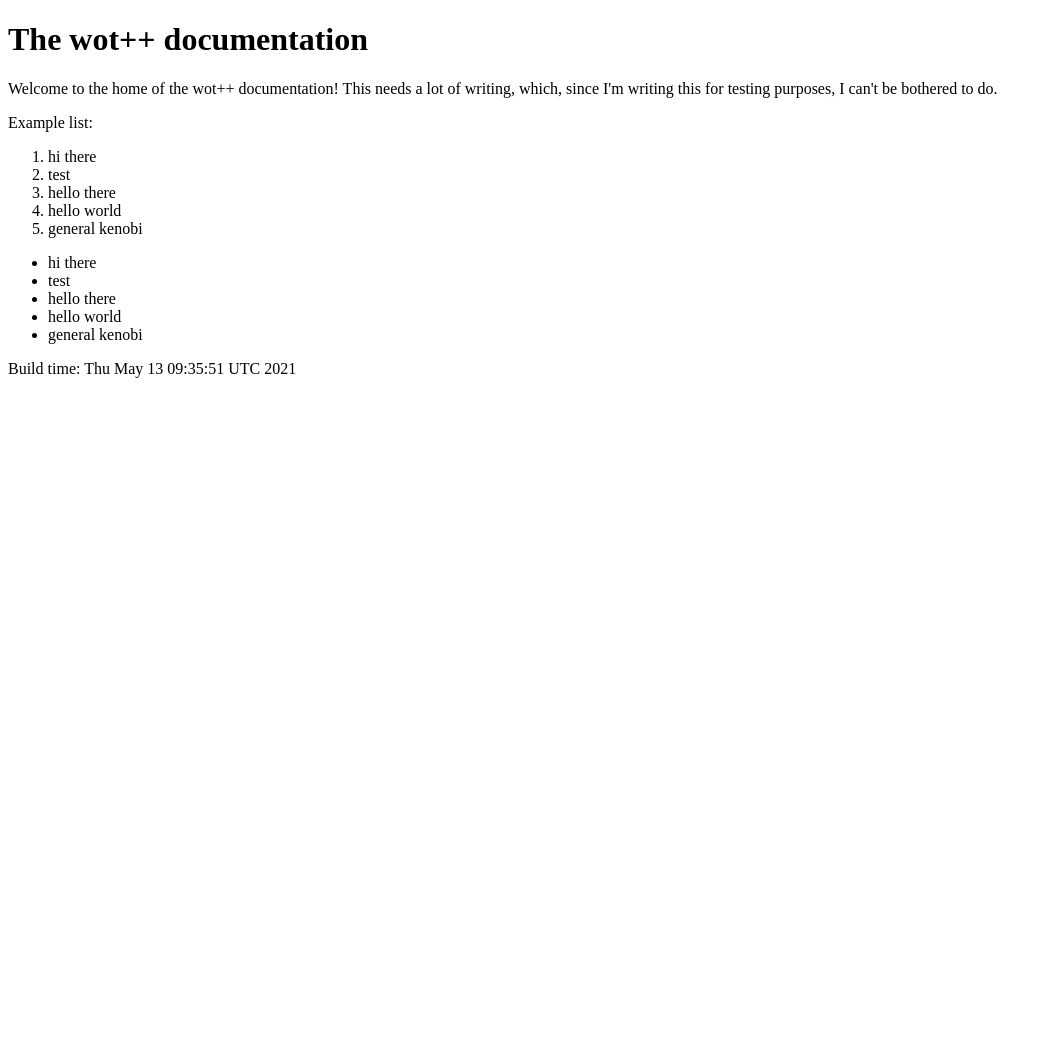
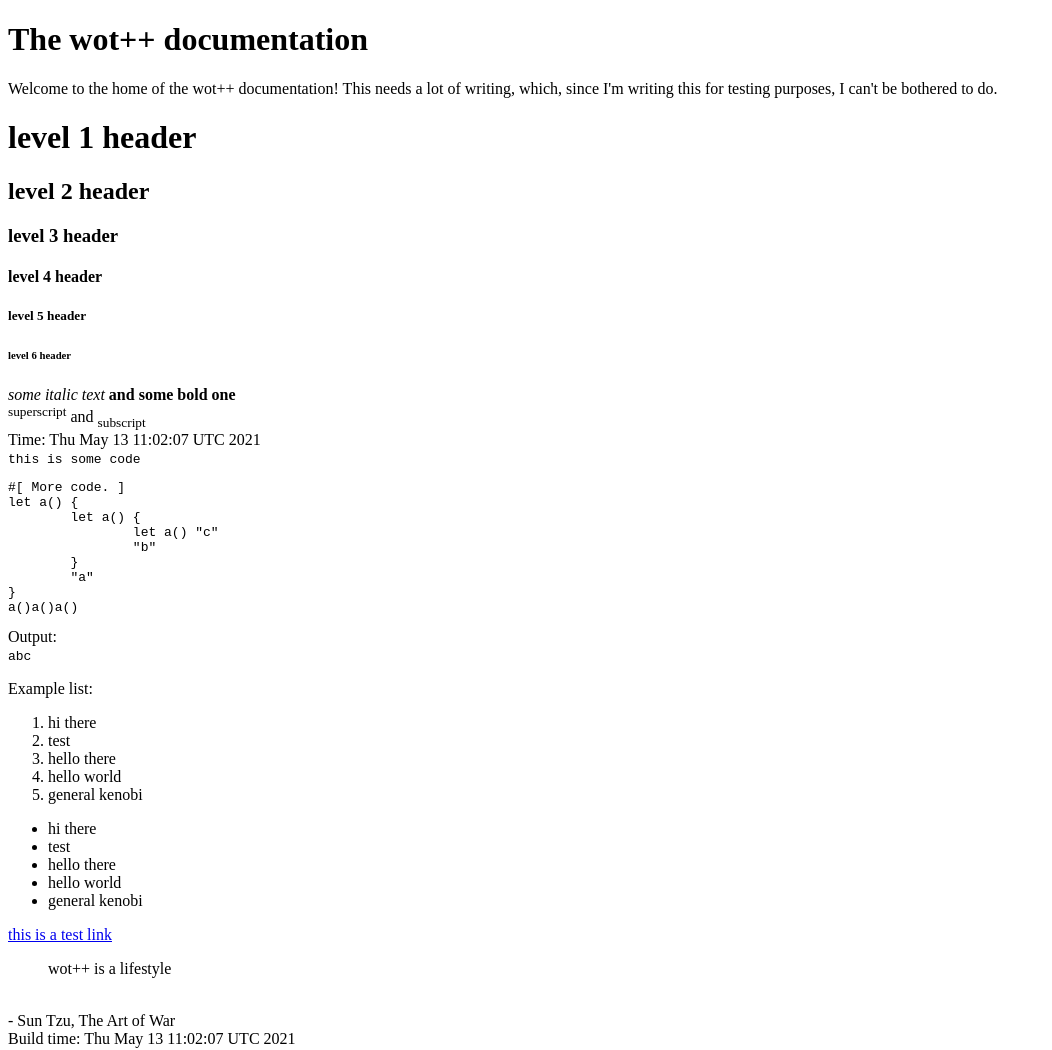
Before and after one commit to jlagarespo/wotpp-docs, a plain HTML site: page index.html in a window 1280 px wide. Shown: the whole page, without its empty margins (0-1052 px from the left). Before the commit the page ends 800 px from the top, so only its background shows below. Drawn offline with Linux system fonts and the light colour scheme.

Commit message:
Deploying to gh-pages from @ jlagarespo/wotpp-docs@5f3064bd8839f9f2a4b66b2fcfd729241c2bdce5 🚀

```diff
--- a/index.html
+++ b/index.html
@@ -21,6 +21,27 @@
 <h1>The wot++ documentation</h1>
 <p>Welcome to the home of the wot++ documentation! This needs a lot of writing,
 which, since I'm writing this for testing purposes, I can't be bothered to do.</p>
+<h1>level 1 header</h1>
+<h2>level 2 header</h2>
+<h3>level 3 header</h3>
+<h4>level 4 header</h4>
+<h5>level 5 header</h5>
+<h6>level 6 header</h6>
+<em>some italic text</em> <strong>and some bold one</strong><br>
+<sup>superscript</sup> and <sub>subscript</sub><br>
+<time>Time: Thu May 13 11:02:07 UTC 2021</time><br>
+<code>this is some code</code><br>
+<pre><code>#[ More code. ]
+let a() {
+	let a() {
+		let a() "c"
+		"b"
+	}
+	"a"
+}
+a()a()a()</code></pre>
+Output:<br>
+<samp>abc</samp>
 <p>Example list:</p>
 <ol>
 <li>hi there</li>
@@ -36,7 +57,9 @@ which, since I'm writing this for testing purposes, I can't be bothered to do.</
 <li>hello world</li>
 <li>general kenobi</li>
 </ul>
-
-Build time: <time>Thu May 13 09:35:51 UTC 2021</time>
+<a href='.'>this is a test link</a><blockquote cite=''>wot++ is a lifestyle</blockquote>
+<br>
+ - Sun Tzu, The Art of War<br>
+Build time: <time>Thu May 13 11:02:07 UTC 2021</time>
 </body>
 </html>
```
